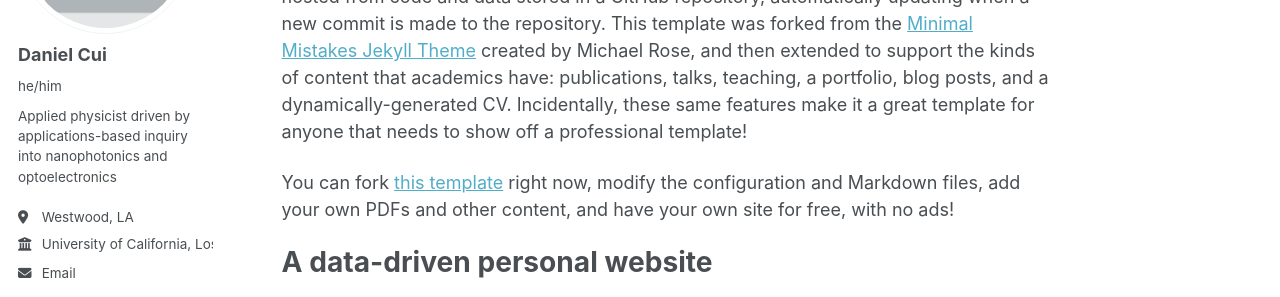
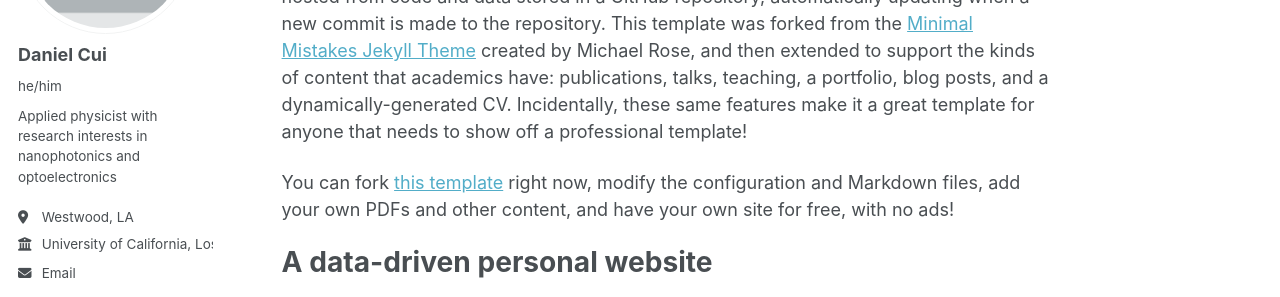
Before and after one commit to metaphotonicbear23/metaphotonicbear23.github.io, a Jekyll site: the page built from _pages/about.md, in a window 1280 px wide. Shown: the part 240-537 px from the top of the page. Built offline with Jekyll 4.4.1, drawn with Linux system fonts in a browser that asks for light colours; some web fonts are replaced; a script that is not in the unit is left out.

Commit message:
Update _config.yml

```diff
--- a/_config.yml
+++ b/_config.yml
@@ -25,7 +25,7 @@ author:
   avatar           : "profile.png"
   name             : "Daniel Cui"
   pronouns         : "he/him"
-  bio              : "Applied physicist driven by applications-based inquiry into nanophotonics and optoelectronics"
+  bio              : "Applied physicist with research interests in nanophotonics and optoelectronics"
   location         : "Westwood, LA"
   employer         : "University of California, Los Angeles"
   uri              : # URL
```
